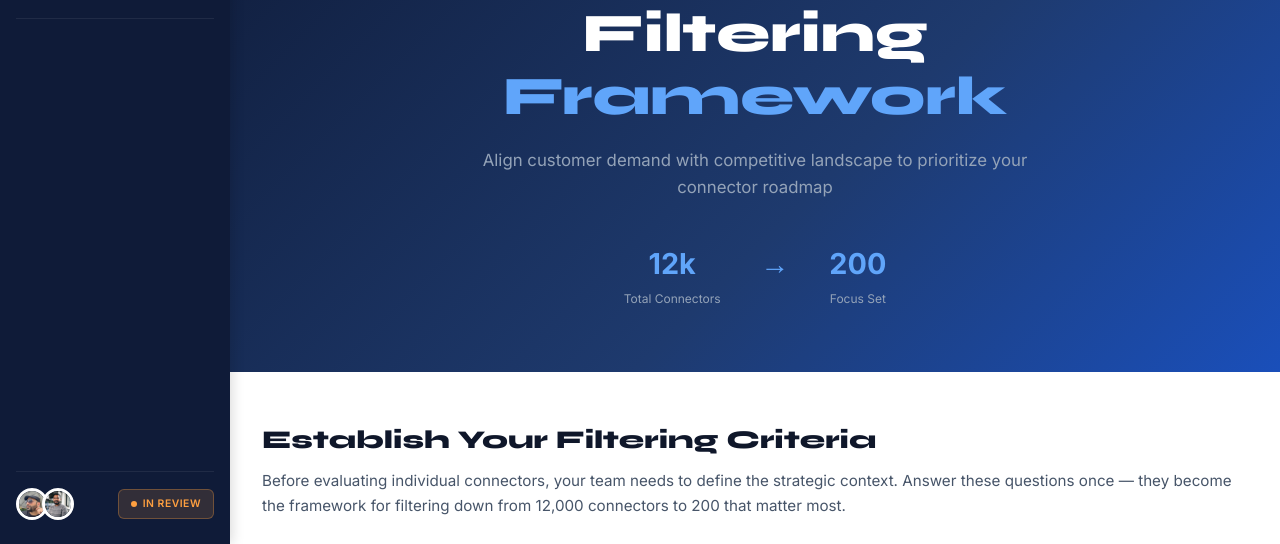
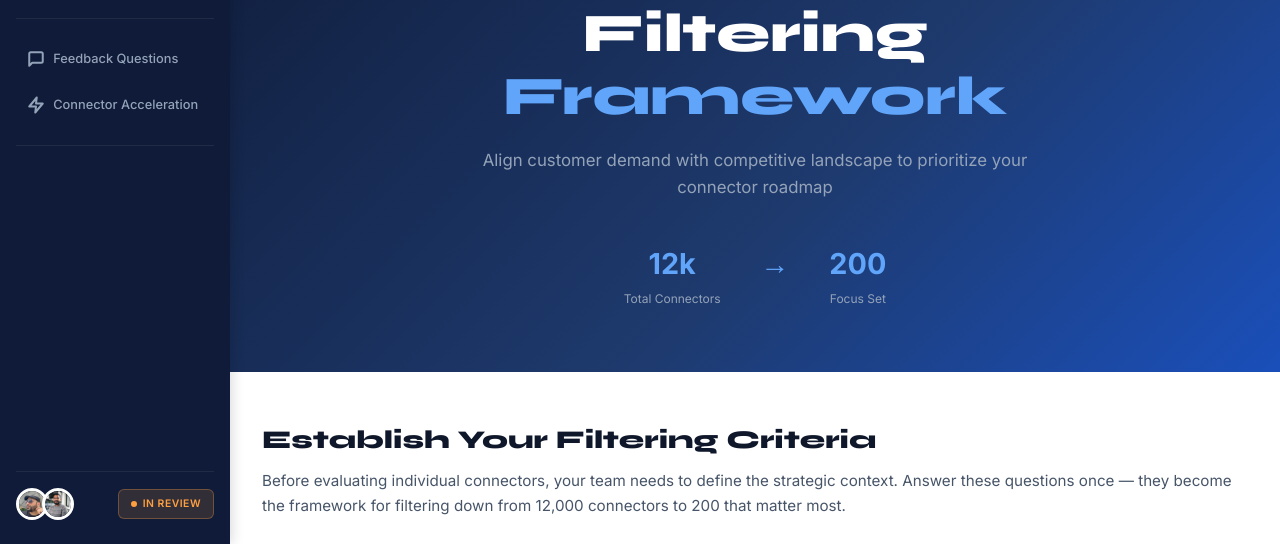
Before and after one commit to osama-eldrieny/connectors-strategy, a website: page index.html in a window 1280 px wide. Shown: the part 256-800 px from the top of the page. Drawn offline with Linux system fonts and the light colour scheme; no server answers.

Commit message:
Add missing sidebar links to index.html (Feedback Questions, Connector Acceleration)

```diff
--- a/index.html
+++ b/index.html
@@ -369,6 +369,9 @@
     <a class="side-nav-link active" href="index.html" data-page="filtering"><span class="icon"><svg xmlns="http://www.w3.org/2000/svg" width="24" height="24" viewBox="0 0 24 24" fill="none" stroke="currentColor" stroke-width="2" stroke-linecap="round" stroke-linejoin="round" data-lucide="filter" aria-hidden="true" class="lucide lucide-filter"><polygon points="22 3 2 3 10 12.46 10 19 14 21 14 12.46 22 3"></polygon></svg></span> Filtering Framework</a>
     <a class="side-nav-link" href="connector-filtering-framework.html" data-page="framework"><span class="icon"><svg xmlns="http://www.w3.org/2000/svg" width="24" height="24" viewBox="0 0 24 24" fill="none" stroke="currentColor" stroke-width="2" stroke-linecap="round" stroke-linejoin="round" data-lucide="clipboard-list" aria-hidden="true" class="lucide lucide-clipboard-list"><rect width="8" height="4" x="8" y="2" rx="1" ry="1"></rect><path d="M16 4h2a2 2 0 0 1 2 2v14a2 2 0 0 1-2 2H6a2 2 0 0 1-2-2V6a2 2 0 0 1 2-2h2"></path><path d="M12 11h4"></path><path d="M12 16h4"></path><path d="M8 11h.01"></path><path d="M8 16h.01"></path></svg></span> Framework Review</a>
     <a class="side-nav-link" href="connector-prioritizer.html" data-page="prioritizer"><span class="icon"><svg xmlns="http://www.w3.org/2000/svg" width="24" height="24" viewBox="0 0 24 24" fill="none" stroke="currentColor" stroke-width="2" stroke-linecap="round" stroke-linejoin="round" data-lucide="target" aria-hidden="true" class="lucide lucide-target"><circle cx="12" cy="12" r="10"></circle><circle cx="12" cy="12" r="6"></circle><circle cx="12" cy="12" r="2"></circle></svg></span> Connector Scoring</a>
+    <div class="side-nav-divider"></div>
+    <a class="side-nav-link" href="feedback-questions.html" data-page="feedback"><span class="icon"><svg xmlns="http://www.w3.org/2000/svg" width="24" height="24" viewBox="0 0 24 24" fill="none" stroke="currentColor" stroke-width="2" stroke-linecap="round" stroke-linejoin="round" data-lucide="message-circle" aria-hidden="true" class="lucide lucide-message-circle"><path d="M21 15a2 2 0 0 1-2 2H7l-4 4V5a2 2 0 0 1 2-2h14a2 2 0 0 1 2 2z"></path></svg></span> Feedback Questions</a>
+    <a class="side-nav-link" href="connector-acceleration.html" data-page="acceleration"><span class="icon"><svg xmlns="http://www.w3.org/2000/svg" width="24" height="24" viewBox="0 0 24 24" fill="none" stroke="currentColor" stroke-width="2" stroke-linecap="round" stroke-linejoin="round" data-lucide="zap" aria-hidden="true" class="lucide lucide-zap"><polygon points="13 2 3 14 12 14 11 22 21 10 12 10 13 2"></polygon></svg></span> Connector Acceleration</a>
     <div class="side-nav-divider"></div>
     <div class="side-nav-section-label" id="onPageSection">🔖 On This Page</div>
     <div id="onPageLinks"></div>
```
